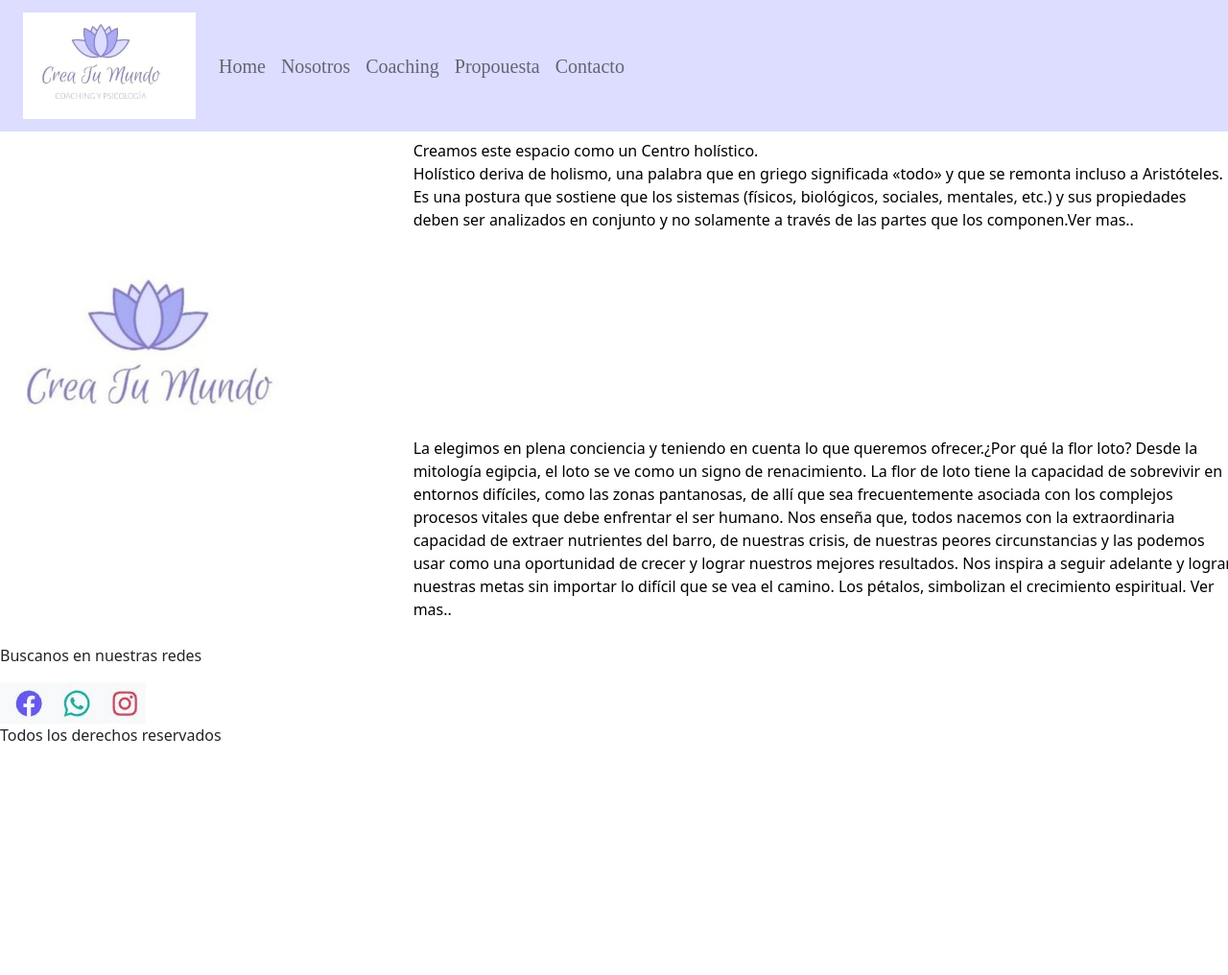
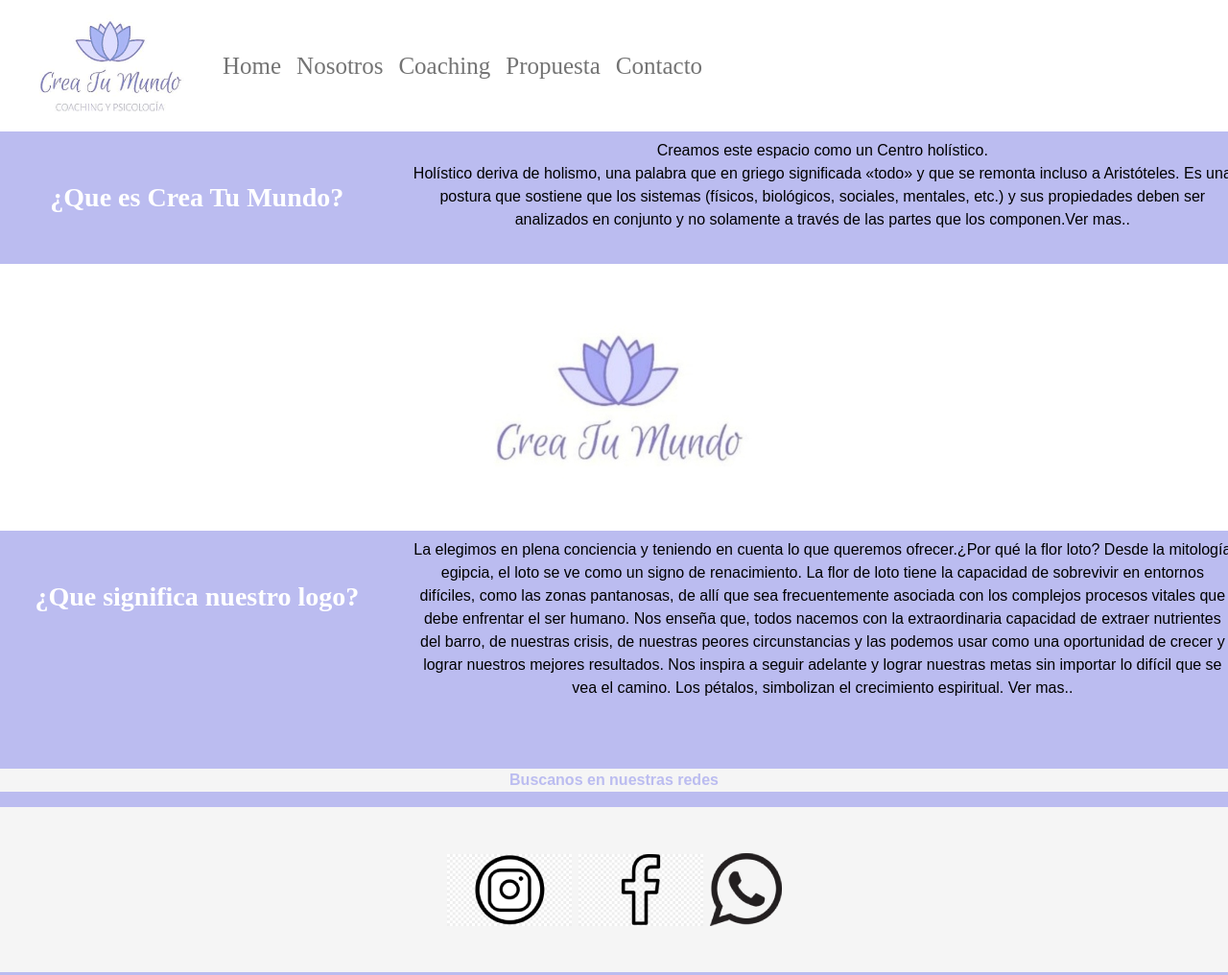
Before and after one commit to SergioJRosales/Entrega-Trabajo-Final, a website: page index.html in a window 1280 px wide. Shown: the top 1016 px of the page at 96% size. Before the commit the page ends 800 px from the top, so only its background shows below. Drawn offline with nearby package versions, Linux system fonts and the light colour scheme.

Commit message:
Se agrega información en meta descripción y keywords

```diff
--- a/index.html
+++ b/index.html
@@ -4,6 +4,8 @@
     <meta charset="UTF-8">
     <meta http-equiv="X-UA-Compatible" content="IE=edge">
     <meta name="viewport" content="width=device-width, initial-scale=1.0">
+    <meta name=" description" content="Contactandonos te ayudaremos a encontrar las mejores herramientas para ser tu mejor versión.">
+    <meta name=" keywords" content="Coaching, coach, coaching ejecutivo, desarrollo personal, Inteligencia emocional, mejora continua, mejores resultados">
     <!-- Link bootstrap-->
     <link href="https://cdn.jsdelivr.net/npm/bootstrap@5.1.3/dist/css/bootstrap.min.css" rel="stylesheet" integrity="sha384-1BmE4kWBq78iYhFldvKuhfTAU6auU8tT94WrHftjDbrCEXSU1oBoqyl2QvZ6jIW3" crossorigin="anonymous">
     <!-- Link Css-->
@@ -15,7 +17,7 @@
         <div class="row">
             <nav class="navbar navbar-expand-lg navbar-light col-md-12 col-lg-4">
                 <div class="container-fluid">
-                  <a class="navbar-brand" href="/index.html"><img src="/Img/LogconDescripcionAbajo180x111.jpg" alt=""></a>
+                  <a class="navbar-brand" href="/index.html"><img src="/Img/LogconDescripcionAbajo 180x111.png" alt=""></a>
                   <button class="navbar-toggler" type="button" data-bs-toggle="collapse" data-bs-target="#navbarNav" aria-controls="navbarNav" aria-expanded="false" aria-label="Toggle navigation">
                     <span class="navbar-toggler-icon"></span>
                   </button>
@@ -31,7 +33,7 @@
                         <a class="nav-link" href="/pages/Coaching.html">Coaching</a>
                       </li>
                       <li class="nav-item">
-                        <a class="nav-link" href="/pages/Propuesta.html">Propouesta</a>
+                        <a class="nav-link" href="/pages/Propuesta.html">Propuesta</a>
                       </li>
                       <li class="nav-item">
                         <a class="nav-link"href="/pages/Contacto.html">Contacto</a>
@@ -43,14 +45,18 @@
         </div>
         </header>
         <main class="row">
-            <div class=" d-row text-white fondo-main col-md-12 col-lg-4">¿Que es Crea Tu Mundo?</div>
+            <div class="d-row text-white col-md-12 col-lg-4">¿Que es Crea Tu Mundo?</div>
             <p class="d-flex p-2 text-black col-md-12 col-lg-8 estilos-p">Creamos este espacio como un Centro holístico. <br> Holístico deriva de holismo, una palabra que en griego significada «todo» y que se remonta incluso a Aristóteles. Es una postura que sostiene que los sistemas (físicos, biológicos, sociales, mentales, etc.) y sus propiedades deben ser analizados en conjunto y no solamente a través de las partes que los componen.Ver mas..</p>
             <div class="d-row col-12 Log-sdesc"><img src="/Img/Logo Crea Tu Mundo 300x182.jpg" alt="Logo"></div>
             <div class=" d-row text-white fondo-main col-md-12 col-lg-4">¿Que significa nuestro logo?</div>
             <p class="d-flex p-2 text-black col-md-12 col-lg-8 estilos-p">La elegimos en plena conciencia y teniendo en cuenta lo que queremos ofrecer.¿Por qué la flor loto? Desde la mitología egipcia, el loto se ve como un signo de renacimiento. La flor de loto tiene la capacidad de sobrevivir en entornos difíciles, como las zonas pantanosas, de allí que sea frecuentemente asociada con los complejos procesos vitales que debe enfrentar el ser humano. Nos enseña que, todos nacemos con la extraordinaria capacidad de extraer nutrientes del barro, de nuestras crisis, de nuestras peores circunstancias y las podemos usar como una oportunidad de crecer y lograr nuestros mejores resultados. Nos inspira a seguir adelante y lograr nuestras metas sin importar lo difícil que se vea el camino. Los pétalos, simbolizan el crecimiento espiritual. Ver mas..</p>
             <div class="d-row redes">
-            <p>Buscanos en nuestras redes</p>
-            <img src="/Img/RedesSociales.JPG" alt="">
+            <p class="redes-txt">Buscanos en nuestras redes</p>
+              <div class="img-redes">
+                <a class="redes"target="_blank" href="https://www.instagram.com/coachingypsicologiaa/" ><img src="/Img/Instagram.png" alt=""></a>
+                <a class="redes"target="_blank" href="https://www.facebook.com/creatumundocoachingypsico/" ><img src="/Img/Face negro130x75.png" alt=""></a>
+                <a class="redes"target="_blank" href="https://www.facebook.com/creatumundocoachingypsico/" ><img src="/Img/WhastApp negro75x75.png" alt=""></a>
+              </div>
             </div>
 
         </main>
--- a/scss/estilos.scss
+++ b/scss/estilos.scss
@@ -1,26 +1,86 @@
 // Estilos generales
 // variables
-$color-principal: #AEAFEA;
+$color-principal: #bbbcf0;
 $color-fondo: #DCDDFF;
 
-@mixin aline {
+@mixin Titulo{
     text-align: center;
     color: white;
     font-weight: bold;
+    font-size: 22px;
+    font-family: 'Glass Antiqua';
 }
 header{
-    background-color: $color-fondo;
-    ul{
+      ul{
+        margin-right: 3rem;
         li{
             font-family: 'Glass Antiqua';
             font-size: 20px;
             box-shadow: 1rem whitesmoke;
             justify-content: space-around;
-
             }
         }
 }
-header nav ul li:hoover{
-    transform: scale(1.2rem);
-    background-color: #b8baf8;
+
+main{
+    background-color: $color-principal;
+    div{ @include Titulo;
+        font-size: 22px;
+    }
+    .estilos-p{
+        font-family: 'Alegreya Sans SC', sans-serif;
+        padding-top: 10vh;
+    }
+    .Log-sdesc{
+        animation: heartbeat 50s infinite delay iteration-count direction fill-mode;
+    }
+    .redes-txt{
+        background-color: whitesmoke;
+        font-family: 'Alegreya Sans SC', sans-serif;
+        font-size: medium;
+        color: #bbbcf0;
+    }
+    .img-redes{
+        background-color: whitesmoke;
+        align-items: center;
+        justify-items: stretch;
+    }
+    }
+    footer{
+        font-size: small;
+        text-align: right;
+        color: orange;
+    }
+/*Media Query*/
+@media only screen and (min-width:600px)
+{
+    header{
+        ul{
+          margin-right: 1rem;
+          li{
+              font-family: 'Glass Antiqua';
+              font-size: 25px;
+              box-shadow: 1rem whitesmoke;
+              justify-content: space-around;
+              }
+          }
+        }
+    header nav ul li:hover{
+            transform: scale(1.2rem);
+            background-color: #b8baf8;
+  }
 }
+main{
+    background-color: $color-principal;
+    div{ @include Titulo;
+        font-size: 28px;
+        padding: 3rem;
+
+    }
+    p{
+       text-align: center;
+        }
+    .Log-sdesc{
+        background-color: white;
+    }
+    }
```
Also changed, not shown: pages/Coaching.html (+3 -1 lines), pages/Contacto.html (+4 -2 lines), pages/Nosotros.html (+3 -1 lines), pages/Propuesta.html (+3 -1 lines), Img/Face negro130x75.png (added), Img/Instagram.png (added), Img/LogconDescripcionAbajo 180x111.png (added), Img/WhastApp negro (1).png (added), Img/WhastApp negro75x75.png (added), css/main.css.
